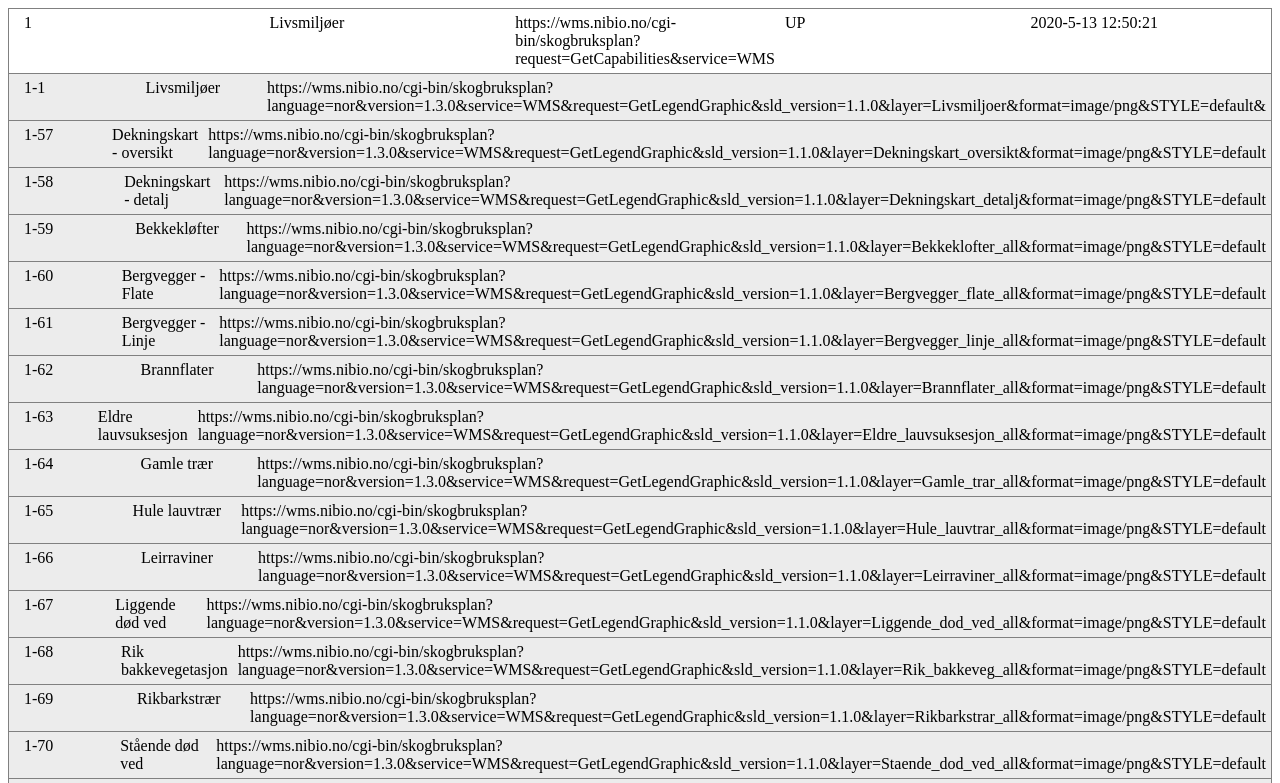
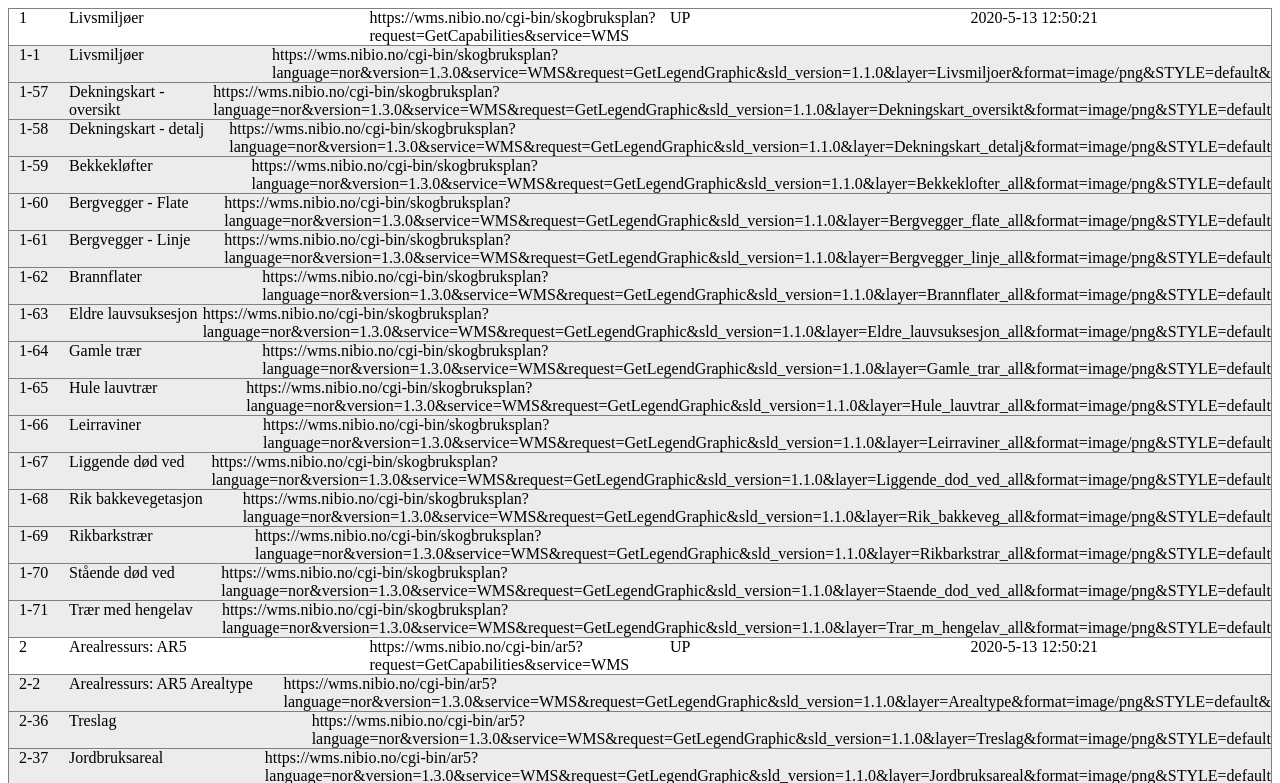
Before and after one commit to Artsdatabanken/responssjekk, a website: page index.html in a window 1280 px wide. Shown: the top 783 px of the page. Drawn offline with Linux system fonts and the light colour scheme.

Commit message:
Trikser litt med css.

```diff
--- a/styles.css
+++ b/styles.css
@@ -19,15 +19,19 @@
 .hovedlag span{
   flex:1;
   text-align: left;
-  padding:5px;
   display:inline-block;
-}
-
-.hovedlag span:first-child{
-  width:30px;
 }
 
 .underlag{
   background: #ececec;
   padding-left:10px;
 }
+
+.underlag span:first-child,
+.hovedlag span:first-child{
+  width:50px;
+  flex: none;
+}
+.hovedlag span:second-child{
+  padding-left:20px;
+}
--- a/writehtml.js
+++ b/writehtml.js
@@ -4,31 +4,32 @@
 document.addEventListener("DOMContentLoaded", function(event) {
 
   console.log("JEG KJØRER")
-  let local_data = data;
+  let local_data = data
   Object.keys(local_data).forEach(hovedlag => {
     let lag = local_data[hovedlag];
-    let string = '<div class="hovedlag"> ';
-    string += '<span> ' + hovedlag + '</span>';
-    string += '<span>' + lag.tittel + '</span>';
-    string += '<span>' + lag.wmsurl + '</span> ';
-    string += '<span>' + lag.status + '</span>';
+    let string = '<div class="hovedlag"> '
+    string += '<span>'  + hovedlag + '</span>'
+    string += '<span>' + lag.tittel + '</span>'
+    string += '<span>' + lag.wmsurl + '</span> '
+    string += '<span>' + lag.status + '</span>'
     string += '<span>' + lag.timeStamp + '</span>'
-    string += '</div>';
+    string += '</div>'
 
-    document.getElementById('wrapper').innerHTML +=  string;
+    document.getElementById('wrapper').innerHTML +=  string
 
 
     if (lag.underlag) {
       Object.keys(lag.underlag).forEach(underlagKey => {
 
-      let string = "";
-      string += '<div class="underlag"> ';
-      string += '<span> ' + hovedlag + '-' + underlagKey + '</span>';
-      string += '<span>' + local_data[hovedlag].underlag[underlagKey]["tittel"] + '</span>' ;
-      string += '<span>' + local_data[hovedlag].underlag[underlagKey]["legendeurl"] + '</span>';
-      string += '</div>';
+      let string = ""
+      let ulag = local_data[hovedlag].underlag[underlagKey]
+      string += '<div class="underlag"> '
+      string += '<span> ' + hovedlag + '-' + underlagKey + '</span>'
+      string += '<span>' + ulag["tittel"] + '</span>'
+      string += '<span>' + ulag["legendeurl"] + '</span>'
+      string += '</div>'
 
-      document.getElementById('wrapper').innerHTML +=  string;
+      document.getElementById('wrapper').innerHTML +=  string
       })
 
     }
```
